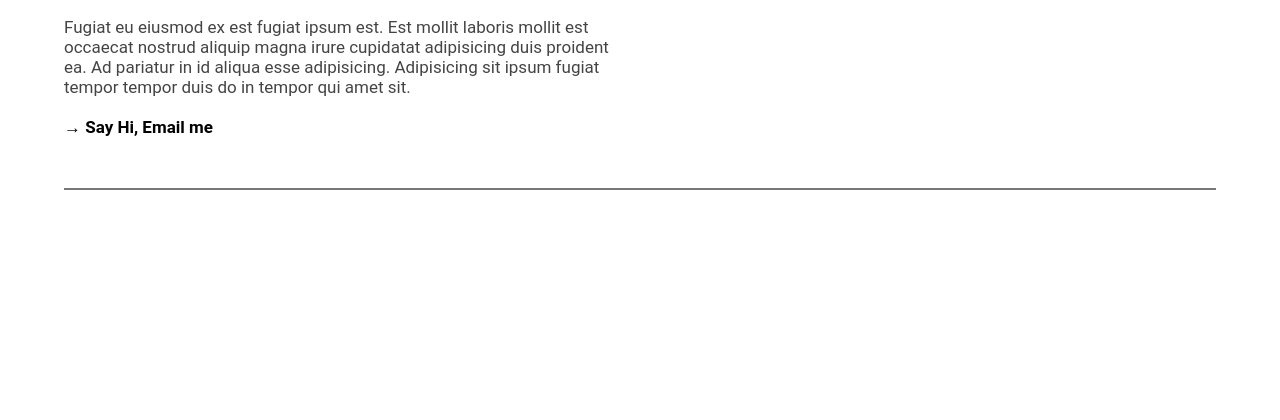
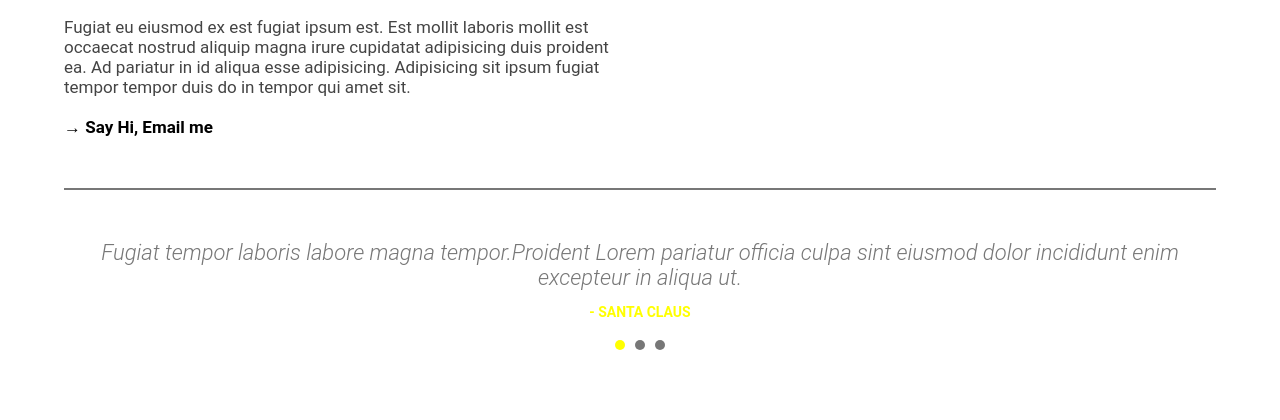
Before and after one commit to Neibue/site-selfy, a plain HTML site: page site/index.html in a window 1280 px wide. Shown: the part 1344-1764 px from the top of the page. Before the commit the page ends 1534 px from the top, so only its background shows below. Drawn offline with Linux system fonts and the light colour scheme.

Commit message:
Adding and styling the Sentence

```diff
--- a/site/index.html
+++ b/site/index.html
@@ -110,6 +110,16 @@
           </p>
         </div>
       </div>
+      <div class="sentence">
+        <h1>Fugiat tempor laboris labore magna tempor.Proident Lorem pariatur officia culpa sint eiusmod dolor
+          incididunt enim excepteur in aliqua ut.</h1>
+        <h6>- santa claus</h6>
+        <div class="caroussel-points">
+          <div class="caroussel"></div>
+          <div class="caroussel"></div>
+          <div class="caroussel"></div>
+        </div>
+      </div>
     </div>
   </section>
 
--- a/site/resources/css/main.css
+++ b/site/resources/css/main.css
@@ -238,3 +238,40 @@ p.has-margin {
     font-weight: bold;
     color: black;
 }
+
+.sentence {
+    padding: 5rem 0;
+}
+
+.sentence h1 {
+    font-size: 2.2rem;
+    font-weight: 300;
+    font-style: italic;
+    color: #777;
+    text-align: center;
+}
+
+.sentence h6 {
+    color: yellow;
+    text-align: center;
+    font-size: 1.4rem;
+    text-transform: uppercase;
+    margin-top: 1.4rem;
+}
+
+.caroussel-points {
+    display: flex;
+    justify-content: center;
+}
+
+.caroussel {
+    height: 10px;
+    width: 10px;
+    background-color: #777;
+    margin: 2rem .5rem;
+    border-radius: 10px;
+}
+
+.caroussel:first-child{
+    background-color: yellow;
+}
```
